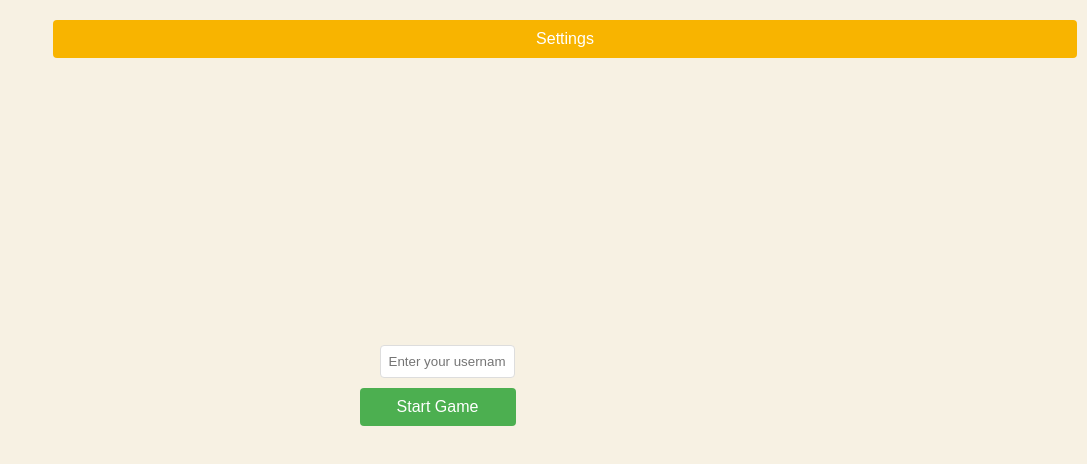
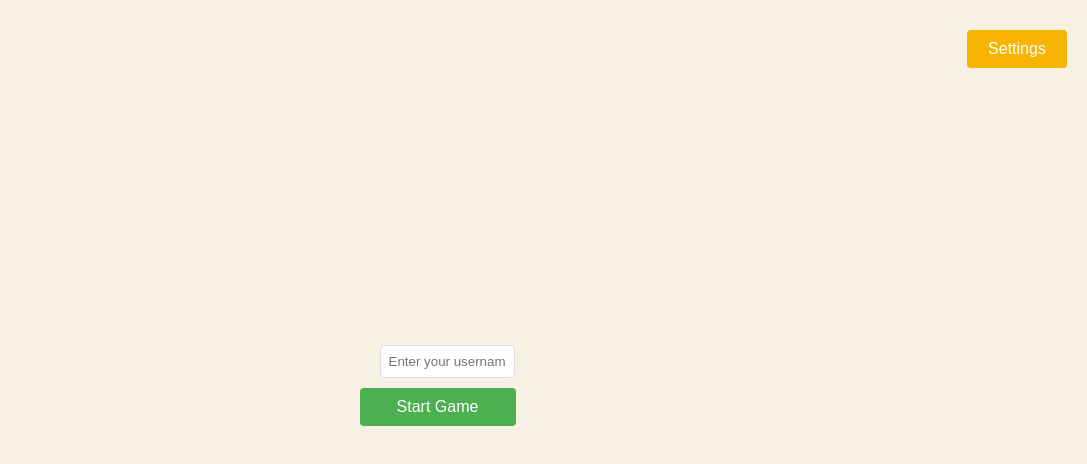
Before and after one commit to daniel-inderos/Daniel-s-Cookie-Clicker, a plain HTML site: page index.html in a window 1280 px wide. Shown: the whole page, without its empty margins (193-1280 px from the left). Drawn offline with Linux system fonts and the light colour scheme.

Commit message:
Update style.css

```diff
--- a/style.css
+++ b/style.css
@@ -114,34 +114,28 @@ button:disabled {
     background-color: #45a049;
 }
 
-/* Settings Button Style */
-/* ... existing styles ... */
-
-/* ... existing styles ... */
-
 /* ... existing styles ... */
 
 #settings-button {
-    padding: 10px 15px; /* Adjust padding to affect width */
-    /* Or you can set a specific width instead of padding, like so: */
-    /* width: 100px; */
-    background-color: #f8b400; /* Choose a color that fits the button on the screen */
+    padding: 10px 10px; /* Reduced padding on the sides */
+    width: auto; /* Auto width to fit content */
+    min-width: 100px; /* Minimum width to ensure it's not too small */
+    max-width: 150px; /* Maximum width to control the size */
+    background-color: #f8b400; /* or any other color you prefer */
     color: #fff;
     border: none;
     border-radius: 4px;
     cursor: pointer;
     position: absolute;
-    top: 10px; /* Adjust as needed */
-    right: 10px; /* Adjust as needed */
-    z-index: 100; /* Ensure it's on top of other elements */
+    top: 20px; /* Adjust as needed */
+    right: 20px; /* Adjust as needed */
+    z-index: 100;
+    text-align: center; /* Ensure the text is centered */
 }
 
 #settings-button:hover {
     background-color: #cda300;
 }
-
-/* ... existing styles ... */
-
 
 /* ... existing styles ... */
 
```
